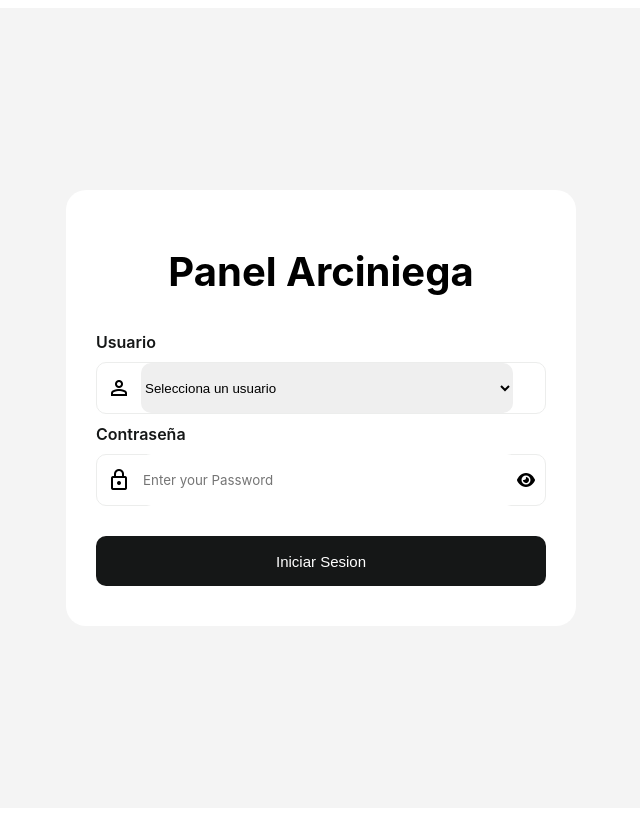
After one commit to Dust-Man/aceros_y_perfiles, a PHP site: page /administracion/forms/login.php in a window 1280 px wide. The commit adds this page. Shown: the whole page, without its empty margins (319-959 px from the left). Run offline with PHP 8.4, Linux system fonts and the light colour scheme; data that the repository does not hold is empty.

Commit message:
Login , falta agregar una animacion tanto para crear un nuevo usuario y al crear nuevo usuario.Falta  test sql inyeccion.

```diff
--- /dev/null
+++ b/administracion/forms/login.php
@@ -0,0 +1,50 @@
+<!DOCTYPE html>
+<html lang="es">
+
+<head>
+    <meta charset="UTF-8">
+    <meta name="viewport" content="width=device-width, initial-scale=1.0">
+    <title>Document</title>
+    <link rel="stylesheet" href="../../css/secundario.css">
+    <link href="https://fonts.googleapis.com/css2?family=Material+Symbols+Outlined:opsz,wght,FILL,GRAD@20..48,100..700,0..1,-50..200" rel="stylesheet">
+</head>
+
+<body>
+    <div class="login">
+        <form class="form" id="login" method="POST">
+            <h1>
+                Panel Arciniega
+            </h1>
+            <div class="flex-column">
+                <label for="usuario">Usuario</label>
+            </div>
+            <div class="inputForm">
+                <span class="material-symbols-outlined">person</span>
+                <select name="usuario" id="usuario" class="input">
+                    <option value="">Selecciona un usuario</option>
+                    <?php
+                    include "../option_usuarios.php";
+                    ?>
+                </select>
+            </div>
+            <div class="flex-column">
+                <label for="password">Contraseña</label>
+            </div>
+            <div class="inputForm">
+                <span class="material-symbols-outlined">lock</span>
+                <input  name="password"  type="password" id="password" class="input" placeholder="Enter your Password">
+                <svg id="seepassword" viewBox="0 0 576 512" height="1em" xmlns="http://www.w3.org/2000/svg">
+                    <path d="M288 32c-80.8 0-145.5 36.8-192.6 80.6C48.6 156 17.3 208 2.5 243.7c-3.3 7.9-3.3 16.7 0 24.6C17.3 304 48.6 356 95.4 399.4C142.5 443.2 207.2 480 288 480s145.5-36.8 192.6-80.6c46.8-43.5 78.1-95.4 93-131.1c3.3-7.9 3.3-16.7 0-24.6c-14.9-35.7-46.2-87.7-93-131.1C433.5 68.8 368.8 32 288 32zM144 256a144 144 0 1 1 288 0 144 144 0 1 1 -288 0zm144-64c0 35.3-28.7 64-64 64c-7.1 0-13.9-1.2-20.3-3.3c-5.5-1.8-11.9 1.6-11.7 7.4c.3 6.9 1.3 13.8 3.2 20.7c13.7 51.2 66.4 81.6 117.6 67.9s81.6-66.4 67.9-117.6c-11.1-41.5-47.8-69.4-88.6-71.1c-5.8-.2-9.2 6.1-7.4 11.7c2.1 6.4 3.3 13.2 3.3 20.3z"></path>
+                </svg>
+            </div>
+
+            <button type="submit" class="button-submit">Iniciar Sesion</button>
+        </form>
+
+    </div>
+
+    <script src="../../scripts/ver_password.js"></script>
+<script src="../../scripts/enviar_login.js"></script>
+</body>
+
+</html>
--- /dev/null
+++ b/administracion/option_usuarios.php
@@ -0,0 +1,16 @@
+<?php
+include "../../php/conexion.php";
+
+
+$sql = "SELECT * FROM usuarios";
+$result = $conexion->query($sql);
+
+if ($result->num_rows > 0) {
+    while ($row = $result->fetch_assoc()) {
+        echo "<option value='" . htmlspecialchars($row['nombre_usuario'], ENT_QUOTES, 'UTF-8') . "'>" . htmlspecialchars($row['nombre_usuario'], ENT_QUOTES, 'UTF-8') . "</option>";
+    }
+} else {
+    echo "<option value=''>No hay usuarios disponibles</option>";
+}
+
+?>
--- /dev/null
+++ b/css/secundario.css
@@ -0,0 +1,148 @@
+.login{
+  display: flex;
+    justify-content: center;
+    align-items: center;
+    min-height: 100vh;
+    background-color: #f4f4f4;
+    margin: 0;
+}
+.form {
+    display: flex;
+    flex-direction: column;
+    gap: 10px;
+    background-color: #ffffff;
+    padding: 30px;
+    width: 450px;
+    border-radius: 20px;
+    font-family: -apple-system, BlinkMacSystemFont, 'Segoe UI', Roboto, Oxygen, Ubuntu, Cantarell, 'Open Sans', 'Helvetica Neue', sans-serif;
+  }
+  .form H1{
+    text-align: center;
+    font-family: -apple-system, BlinkMacSystemFont, 'Segoe UI', Roboto, Oxygen, Ubuntu, Cantarell, 'Open Sans', 'Helvetica Neue', sans-serif;
+    font-size: 2.5rem;
+  }
+
+  ::placeholder {
+    font-family: -apple-system, BlinkMacSystemFont, 'Segoe UI', Roboto, Oxygen, Ubuntu, Cantarell, 'Open Sans', 'Helvetica Neue', sans-serif;
+  }
+
+  .form button {
+    align-self: flex-end;
+  }
+
+  .flex-column > label {
+    color: #151717;
+    font-weight: 600;
+  }
+
+  .inputForm {
+    border: 1.5px solid #ecedec;
+    border-radius: 10px;
+    height: 50px;
+    display: flex;
+    align-items: center;
+    padding-left: 10px;
+    transition: 0.2s ease-in-out;
+  }
+
+  .input {
+    margin-left: 10px;
+    border-radius: 10px;
+    border: none;
+    width: 85%;
+    height: 100%;
+  }
+
+  .input:focus {
+    outline: none;
+  }
+
+#seepassword{
+  cursor: pointer;
+}
+
+
+  .inputForm:focus-within {
+    border: 1.5px solid #2d79f3;
+  }
+
+  .flex-row {
+    display: flex;
+    flex-direction: row;
+    align-items: center;
+    gap: 10px;
+    justify-content: space-between;
+  }
+
+  .flex-row > div > label {
+    font-size: 14px;
+    color: black;
+    font-weight: 400;
+  }
+
+  .span {
+    font-size: 14px;
+    margin-left: 5px;
+    color: #2d79f3;
+    font-weight: 500;
+    cursor: pointer;
+  }
+
+  .button-submit {
+    margin: 20px 0 10px 0;
+    background-color: #151717;
+    border: none;
+    color: white;
+    font-size: 15px;
+    font-weight: 500;
+    border-radius: 10px;
+    height: 50px;
+    width: 100%;
+    cursor: pointer;
+  }
+
+  .button-submit:hover {
+    background-color: #252727;
+  }
+
+  .p {
+    text-align: center;
+    color: black;
+    font-size: 14px;
+    margin: 5px 0;
+  }
+
+  .btn {
+    margin-top: 10px;
+    width: 100%;
+    height: 50px;
+    border-radius: 10px;
+    display: flex;
+    justify-content: center;
+    align-items: center;
+    font-weight: 500;
+    gap: 10px;
+    border: 1px solid #ededef;
+    background-color: white;
+    cursor: pointer;
+    transition: 0.2s ease-in-out;
+  }
+
+  .btn:hover {
+    border: 1px solid #2d79f3;
+    ;
+  }
+.lock{
+    font-variation-settings:
+    'FILL' 0,
+    'wght' 400,
+    'GRAD' 0,
+    'opsz' 24
+}
+.person{
+  font-variation-settings:
+  'FILL' 0,
+  'wght' 400,
+  'GRAD' 0,
+  'opsz' 24
+}
--- a/header.php
+++ b/header.php
@@ -25,7 +25,7 @@
         <!-- Lista de navegación -->
         <ul class="nav__lista">
             <li><a href="#">Sobre nosotros</a></li>
-            <li><a href="./productos_1.php">Productos</a></li>
+            <li><a href="./productos.php">Productos</a></li>
             <li><a href="sucursales.php">Sucursales</a></li>
             <li><a href="contacto.php">Contacto</a></li>
             <li><a href="noticias.php">Noticias</a></li>
--- /dev/null
+++ b/scripts/enviar_login.js
@@ -0,0 +1,27 @@
+document.addEventListener("DOMContentLoaded", () => {
+    const form = document.getElementById("login");
+    form.addEventListener("submit", async (event) => {
+        event.preventDefault();
+        const formData = new FormData(form);
+
+        try {
+            const response = await fetch("../post_login.php", {
+                method: "POST",
+                body: formData,
+            });
+            const result = await response.json();
+
+            if (result.status === 'success') {
+                // Redirige a la página indicada
+                window.location.href = result.redirect;
+            } else {
+                // Muestra el mensaje de error
+                alert(result.message);
+            }
+                } catch (error) {
+            console.error("Error:", error);
+            mensajeDiv.innerHTML = "Ha ocurrido un error. Inténtalo nuevamente.";
+        }
+        form.reset();
+    });
+});
--- /dev/null
+++ b/scripts/ver_password.js
@@ -0,0 +1,16 @@
+
+const passwordInput = document.getElementById('password');
+const togglePasswordIcon = document.getElementById('seepassword');
+
+
+togglePasswordIcon.addEventListener('click', () => {
+
+    const inputType = passwordInput.getAttribute('type');
+
+
+    if (inputType === 'password') {
+        passwordInput.setAttribute('type', 'text');
+    } else {
+        passwordInput.setAttribute('type', 'password');
+    }
+});
```
Also changed, not shown: administracion/cierre_de_sesion.php (added, +7 -0 lines), administracion/forms/form_nuevo_usuario.php (added, +57 -0 lines), administracion/insert_usuario.php (added, +22 -0 lines), administracion/post_login.php (added, +44 -0 lines), administracion/roles/superusuario.php (added, +10 -0 lines), administracion/roles/usuario.php (added, +11 -0 lines), scripts/crear_nuevo_usuario.js (added, +21 -0 lines), productos.php (renamed from productos_1.php).
